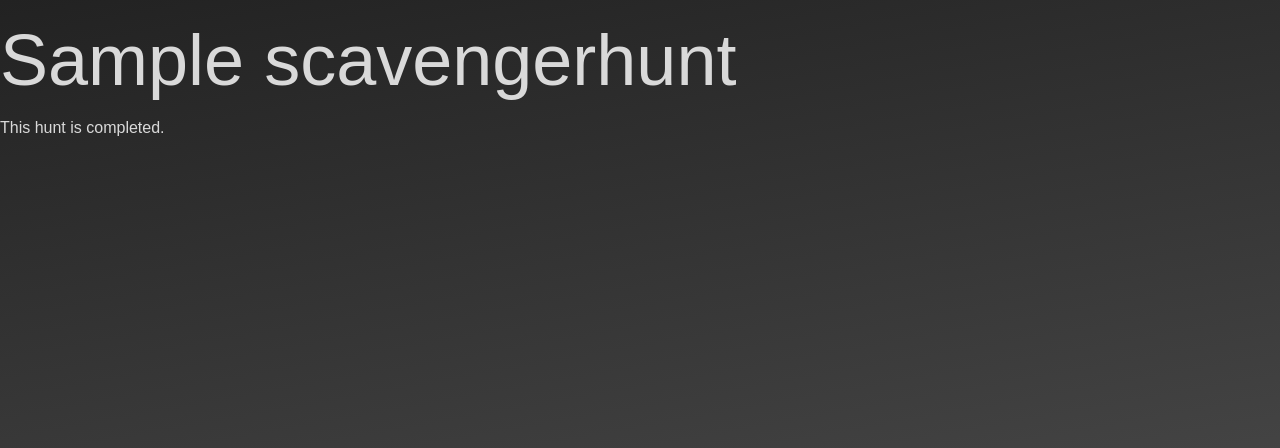
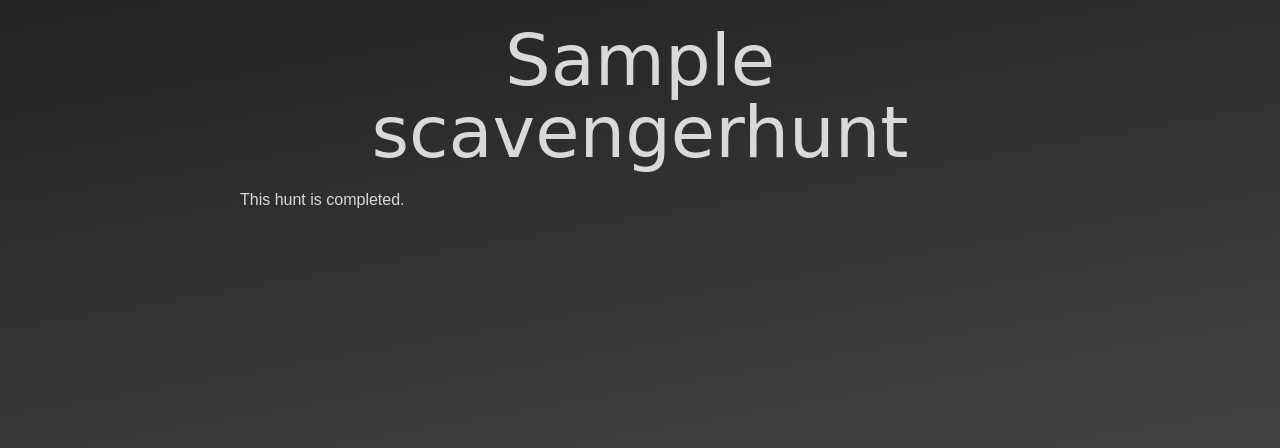
Before and after one commit to cdriehuys/driehuys-christmas, a Django app: page /hunt/1/ in a window 1280 px wide. Shown: the top 448 px of the page. Run offline with Django 3.2, Linux system fonts and the light colour scheme; tables that the repository leaves empty hold one stand-in row (values such as "Sample post"); style sheets or scripts are compiled from the project's sources; some libraries are stand-ins or nearby versions; some web fonts are replaced.

Commit message:
Clean up hunt detail page.

```diff
--- a/driehuys_christmas/scavenger_hunt/templates/scavenger_hunt/hunt_detail.html
+++ b/driehuys_christmas/scavenger_hunt/templates/scavenger_hunt/hunt_detail.html
@@ -3,12 +3,15 @@
 
 {% block content %}
 
-  <h1>{{ scavengerhunt.title }}</h1>
+  <div class='container'>
+    <h1 class='text-center festive'>{{ scavengerhunt.title }}</h1>
 
-  {% if scavengerhunt.completed %}
-    <p>This hunt is completed.</p>
-  {% else %}
-    <p>This hunt is incomplete.</p>
-  {% endif %}
+    {% if scavengerhunt.completed %}
+      <p>This hunt is completed.</p>
+    {% else %}
+      <p>This hunt is incomplete.</p>
+    {% endif %}
+
+  </div>
 
 {% endblock %}
```
